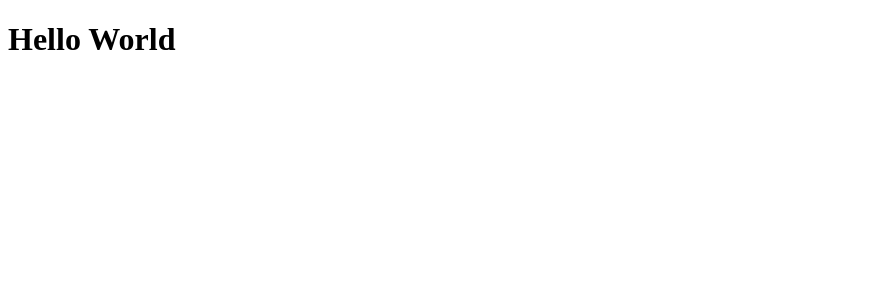
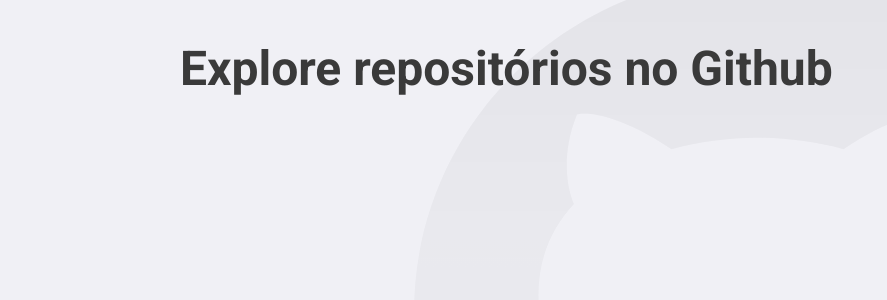
Before and after one commit to magno193/primeiro-proj-react, a React (Create React App) app: page / in a window 1280 px wide. Shown: the top 300 px of the page, without its empty margins (0-887 px from the left). Built offline with nearby package versions, Linux system fonts and the light colour scheme.

Commit message:
Iniciando projeto e Styled Components

```diff
--- a/package.json
+++ b/package.json
@@ -10,9 +10,12 @@
     "@types/node": "^12.0.0",
     "@types/react": "^16.9.0",
     "@types/react-dom": "^16.9.0",
+    "@types/styled-components": "^5.1.0",
     "react": "^16.13.1",
     "react-dom": "^16.13.1",
+    "react-router-dom": "^5.2.0",
     "react-scripts": "3.4.1",
+    "styled-components": "^5.1.1",
     "typescript": "~3.7.2"
   },
   "scripts": {
@@ -34,6 +37,7 @@
     ]
   },
   "devDependencies": {
+    "@types/react-router-dom": "^5.1.5",
     "@typescript-eslint/eslint-plugin": "^3.5.0",
     "@typescript-eslint/parser": "^3.5.0",
     "eslint": "6.8.0",
--- a/public/index.html
+++ b/public/index.html
@@ -5,6 +5,7 @@
     <meta name="viewport" content="width=device-width, initial-scale=1" />
     <meta name="theme-color" content="#3A3A3A" />
     <title>Github Explorer</title>
+    <link href="https://fonts.googleapis.com/css2?family=Roboto:wght@400;700&display=swap" rel="stylesheet">
   </head>
   <body>
     <noscript>You need to enable JavaScript to run this app.</noscript>
--- a/src/App.tsx
+++ b/src/App.tsx
@@ -1,9 +1,16 @@
 import React from 'react';
+import { BrowserRouter } from 'react-router-dom';
 
-function App() {
-  return (
-    <h1>Hello World</h1>
-  );
-}
+import GlobalStyle from './styles/global';
+import Routes from './routes';
+
+const App: React.FC = () => (
+  <>
+    <BrowserRouter>
+      <Routes />
+    </BrowserRouter>
+    <GlobalStyle />
+  </>
+);
 
 export default App;
--- a/src/index.tsx
+++ b/src/index.tsx
@@ -6,5 +6,5 @@
   <React.StrictMode>
     <App />
   </React.StrictMode>,
-  document.getElementById('root')
+  document.getElementById('root'),
 );
--- /dev/null
+++ b/src/pages/Dashboard/index.tsx
@@ -0,0 +1,6 @@
+import React from 'react';
+import { Title } from './styles';
+
+const Dashboard: React.FC = () => <Title>Explore repositórios no Github</Title>;
+
+export default Dashboard;
--- /dev/null
+++ b/src/pages/Dashboard/styles.tsx
@@ -0,0 +1,6 @@
+import styled from 'styled-components';
+
+export const Title = styled.h1`
+  font-size: 48px;
+  color: #3a3a3a;
+`;
--- /dev/null
+++ b/src/pages/Repository/index.tsx
@@ -0,0 +1,5 @@
+import React from 'react';
+
+const Repository: React.FC = () => <h1>Repository</h1>;
+
+export default Repository;
--- /dev/null
+++ b/src/routes/index.tsx
@@ -0,0 +1,14 @@
+import React from 'react';
+import { Switch, Route } from 'react-router-dom';
+
+import Dashboard from '../pages/Dashboard';
+import Repository from '../pages/Repository';
+
+const Routes: React.FC = () => (
+  <Switch>
+    <Route path="/" exact component={Dashboard} />
+    <Route path="/repository" component={Repository} />
+  </Switch>
+);
+
+export default Routes;
--- /dev/null
+++ b/src/styles/global.ts
@@ -0,0 +1,31 @@
+import { createGlobalStyle } from 'styled-components';
+
+import githubBackground from '../assets/github-background.svg';
+
+export default createGlobalStyle`
+  *{
+    margin: 0;
+    padding: 0;
+    outline: 0;
+    box-sizing: border-box;
+  }
+
+  body {
+    background: #f0f0f5 url(${githubBackground}) no-repeat 70% top;
+    -webkit-font-smoothing: antialiased;
+  }
+
+  body, input, button {
+    font: 16px Roboto, sans-serif;
+  }
+
+  button {
+    cursor: pointer;
+  }
+
+  #root {
+    max-width: 960px;
+    margin: 0 auto;
+    padding: 40px 20px;
+  }
+`;
```
Also changed, not shown: src/assets/github-background.svg (added), 1 other file (tests, documents, lock files or other folders).
